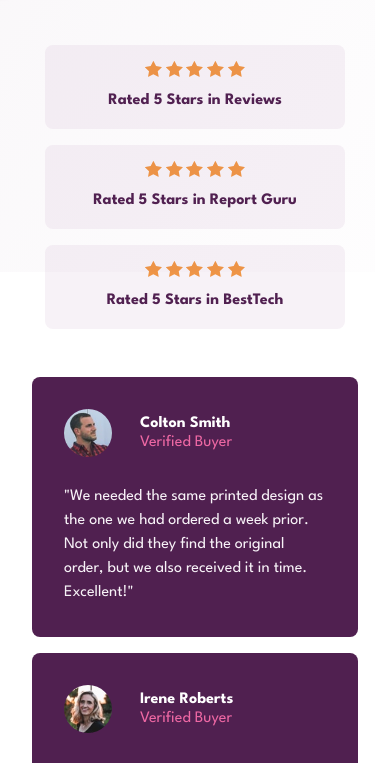
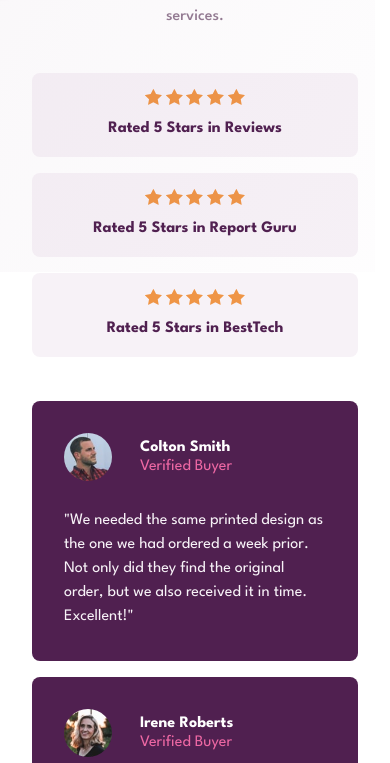
Before and after one commit to Aatypic/social-proof-section, a plain HTML site: page index.html in a window 390 px wide. Shown: the part 231-994 px from the top of the page. Drawn offline with Linux system fonts and the light colour scheme.

Commit message:
social section page mobile version

```diff
--- a/style.css
+++ b/style.css
@@ -103,28 +103,32 @@ body::before {
 	top: 0;
 	left: 0;
 }
+
 body::after {
 	background-image: url(images/bg-pattern-bottom-mobile.svg);
 	bottom: 0;
 	right: 0;
 }
+
 main {
 	display: grid;
 	grid-template-columns: 1fr;
-	padding: 2rem;
-	place-items: center;
-	gap: 3rem;
+	padding: 4rem 2rem;
+	gap: 2.75rem;
 }
+
 .hero {
 	display: flex;
 	flex-direction: column;
-	gap: 3rem;
+	gap: 2.75rem;
 }
+
 .hero__header {
 	display: flex;
 	flex-direction: column;
 	gap: 1rem;
 }
+
 .hero * {
 	margin-inline: auto;
 }
@@ -136,10 +140,18 @@ h1 {
 	letter-spacing: -1px;
 	font-size: 2.2rem;
 }
+
+.hero p {
+	color: var(--clr-neutral700);
+	font-weight: var(--fweight-medium);
+	max-width: 32ch;
+}
+
 .hero__ratings {
 	display: flex;
 	width: 100%;
 }
+
 .hero__ratings > li {
 	width: 100%;
 	background-color: var(--clr-neutral300);
@@ -147,6 +159,7 @@ h1 {
 	padding: 1rem;
 	border-radius: var(--br);
 }
+
 .hero__ratings > li::before {
 	content: "";
 	background-image: url(images/icon-star.svg);
@@ -158,11 +171,6 @@ h1 {
 	display: block;
 }
 
-.hero p {
-	color: var(--clr-neutral700);
-	font-weight: var(--fweight-medium);
-	max-width: 32ch;
-}
 @media screen and (max-width: 50em) {
 	.hero {
 		text-align: center;
@@ -172,6 +180,7 @@ h1 {
 		gap: 1rem;
 	}
 }
+
 .cards {
 	display: flex;
 	flex-direction: column;
@@ -197,10 +206,12 @@ h1 {
 	border-radius: 50%;
 	width: 3rem;
 }
+
 .card__header-name {
 	color: var(--clr-neutral100);
 	font-weight: var(--fweight-bold);
 }
+
 .card__header-status {
 	color: var(--clr-primary100);
 }
@@ -208,6 +219,7 @@ h1 {
 .card__quote {
 	color: var(--clr-neutral300);
 }
+
 .attribution {
 	font-size: 11px;
 	text-align: center;
```
